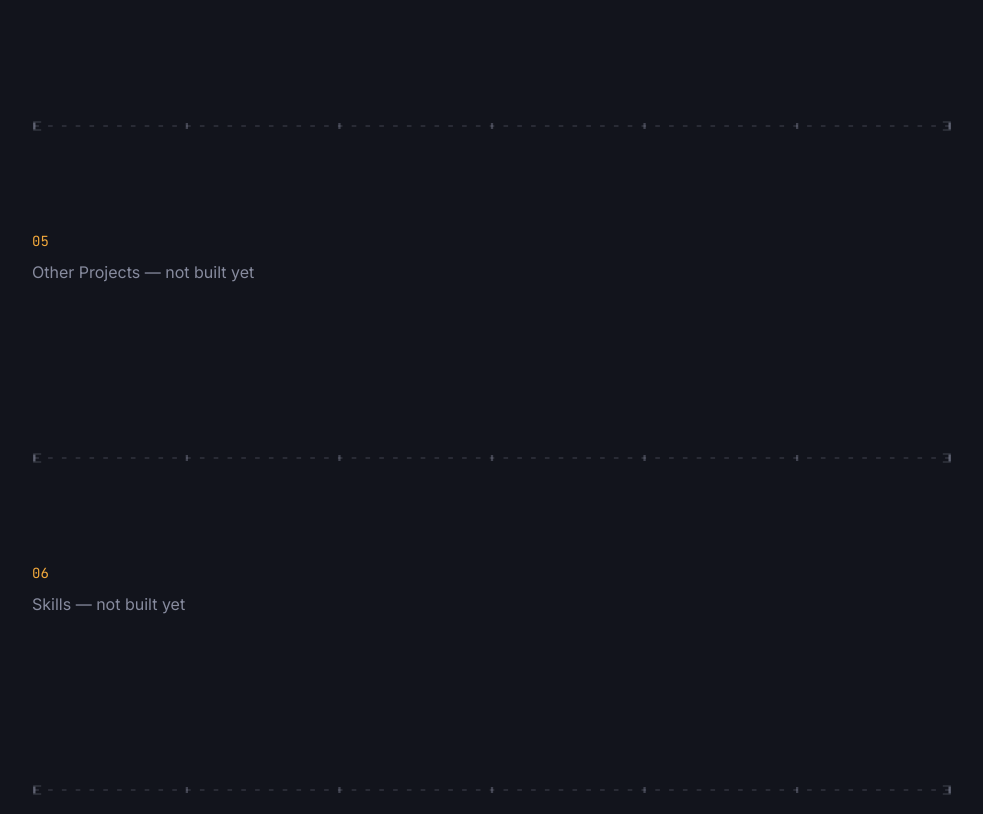
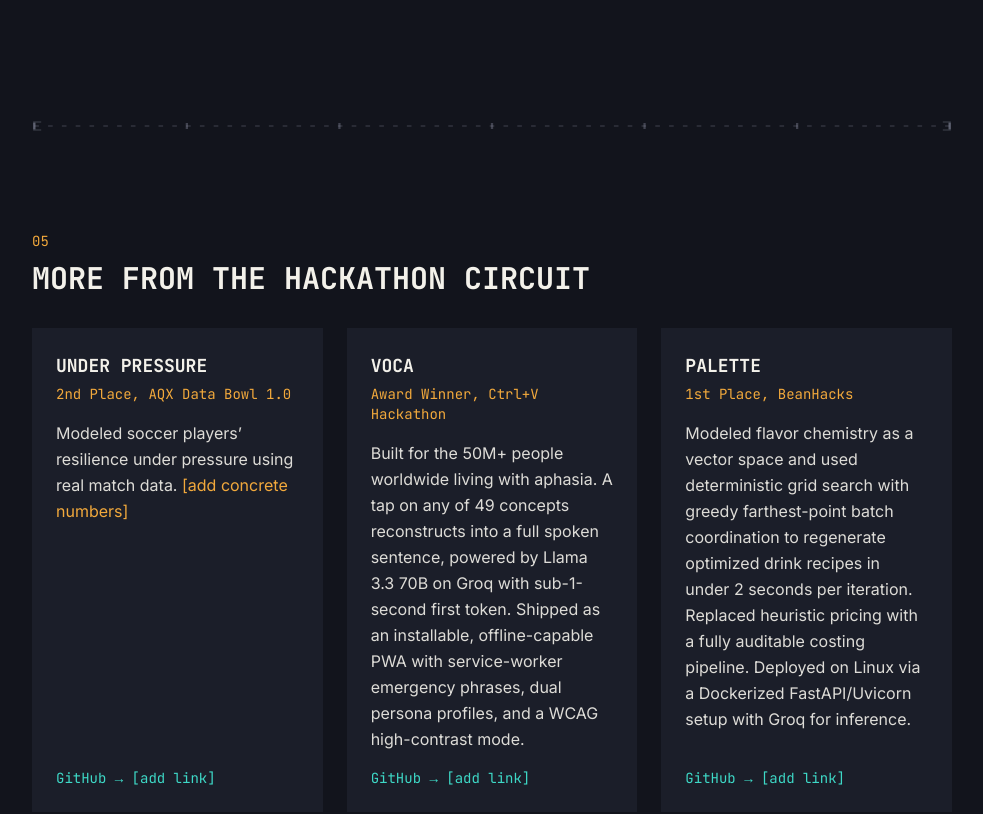
Before and after one commit to Sithranjan-Suresh/portfolio, a React (Vite) app: page / in a window 1280 px wide. Shown: the part 2740-3554 px from the top of the page, without its empty margins (176-1159 px from the left). Built offline with nearby package versions, Linux system fonts and the light colour scheme.

Commit message:
Build Other Hackathon Projects section

```diff
--- a/src/App.jsx
+++ b/src/App.jsx
@@ -6,12 +6,14 @@ import { useActiveSection } from './hooks/useActiveSection'
 import Hero from './sections/Hero'
 import ProofStrip from './sections/ProofStrip'
 import Experience from './sections/Experience'
+import OtherProjects from './sections/OtherProjects'
 import Placeholder from './sections/Placeholder'
 
 const builtSections = {
   hero: Hero,
   proof: ProofStrip,
   experience: Experience,
+  projects: OtherProjects,
 }
 
 function App() {
--- /dev/null
+++ b/src/sections/OtherProjects.jsx
@@ -0,0 +1,73 @@
+const orderClasses = {
+  1: 'order-1',
+  2: 'order-2',
+  3: 'order-3',
+}
+const desktopOrderClasses = {
+  1: 'lg:order-1',
+  2: 'lg:order-2',
+  3: 'lg:order-3',
+}
+
+const projects = [
+  {
+    name: 'Under Pressure',
+    placement: '2nd Place, AQX Data Bowl 1.0',
+    description: (
+      <>
+        Modeled soccer players&rsquo; resilience under pressure using real match data.{' '}
+        <span className="text-signal-amber">
+          {/* TODO: add concrete numbers once available, matching the Ice in His Veins treatment */}
+          [add concrete numbers]
+        </span>
+      </>
+    ),
+    mobileOrder: 2,
+    desktopOrder: 1,
+  },
+  {
+    name: 'Voca',
+    placement: 'Award Winner, Ctrl+V Hackathon',
+    description:
+      'Built for the 50M+ people worldwide living with aphasia. A tap on any of 49 concepts reconstructs into a full spoken sentence, powered by Llama 3.3 70B on Groq with sub-1-second first token. Shipped as an installable, offline-capable PWA with service-worker emergency phrases, dual persona profiles, and a WCAG high-contrast mode.',
+    mobileOrder: 3,
+    desktopOrder: 2,
+  },
+  {
+    name: 'Palette',
+    placement: '1st Place, BeanHacks',
+    description:
+      'Modeled flavor chemistry as a vector space and used deterministic grid search with greedy farthest-point batch coordination to regenerate optimized drink recipes in under 2 seconds per iteration. Replaced heuristic pricing with a fully auditable costing pipeline. Deployed on Linux via a Dockerized FastAPI/Uvicorn setup with Groq for inference.',
+    mobileOrder: 1,
+    desktopOrder: 3,
+  },
+]
+
+function OtherProjects() {
+  return (
+    <section id="projects" className="py-24">
+      <span className="font-mono text-signal-amber text-sm">05</span>
+      <h2 className="font-mono font-bold text-2xl sm:text-3xl mt-2 mb-8">
+        MORE FROM THE HACKATHON CIRCUIT
+      </h2>
+      <div className="grid grid-cols-1 lg:grid-cols-3 gap-6">
+        {projects.map((project) => (
+          <article
+            key={project.name}
+            className={`bg-panel p-6 flex flex-col ${orderClasses[project.mobileOrder]} ${desktopOrderClasses[project.desktopOrder]}`}
+          >
+            <h3 className="font-mono font-bold text-lg">{project.name.toUpperCase()}</h3>
+            <p className="font-mono text-signal-amber text-sm mt-1">{project.placement}</p>
+            <p className="mt-4 text-primary/90 leading-relaxed flex-1">{project.description}</p>
+            <a href="#" className="font-mono text-sm text-data-teal mt-4 hover:underline">
+              {/* TODO: replace with real GitHub repo link */}
+              GitHub &rarr; [add link]
+            </a>
+          </article>
+        ))}
+      </div>
+    </section>
+  )
+}
+
+export default OtherProjects
```
